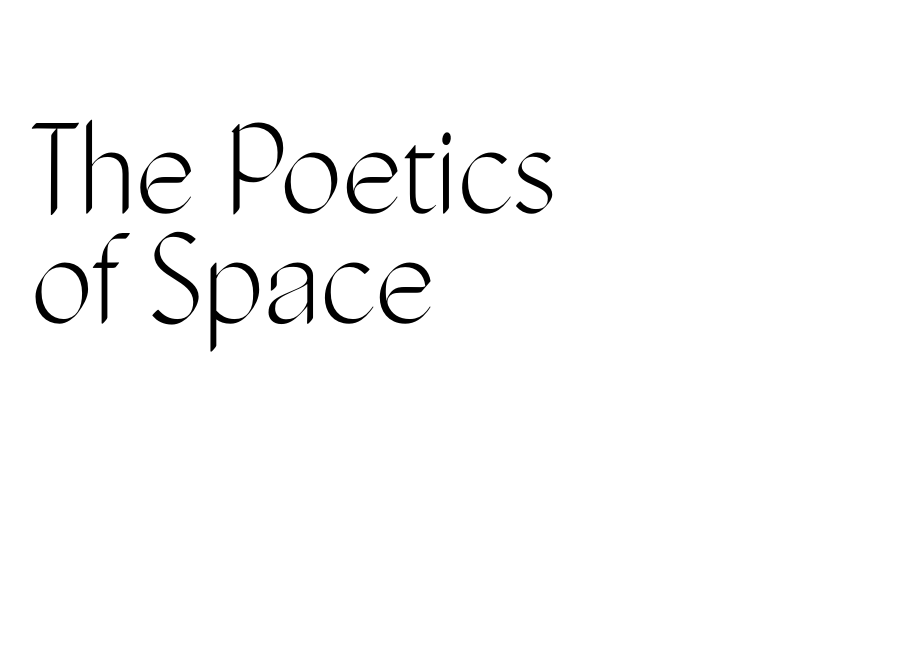
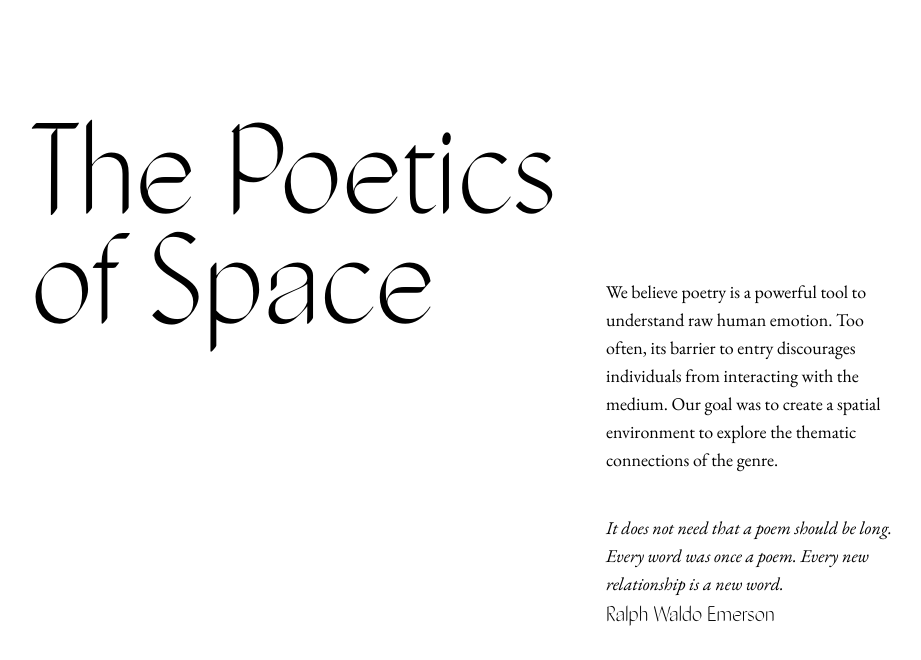
Before and after one commit to applebynj/hackdartmouth2018, a website built with webpack: page index.html in a window 1280 px wide. Shown: the whole page, without its empty margins (98-1019 px from the left). Built offline with nearby package versions, Linux system fonts and the light colour scheme.

Commit message:
add new typeface + intro paragraph

```diff
--- a/index.html
+++ b/index.html
@@ -1,6 +1,7 @@
 <!DOCTYPE html>
 <html>
 	<head>
+		<link href="https://fonts.googleapis.com/css?family=EB+Garamond:400,400i" rel="stylesheet">
 		<meta charset=utf-8>
 		<title>My first three.js app</title>
 		<style>
@@ -53,10 +54,37 @@
 						}
 
 						.home-header__text {
-							font: 200 120px "Frauen", Helvetica;
+							font: 200 120px "Frauen", sans-serif;
 							color: #000000;
 							text-align: left;
 							line-height: 110px;
+						}
+
+						.home__paragraph-container {
+							margin-left: 55vw;
+							margin-top: -70px;
+							width: 300px;
+						}
+
+						.home__quote {
+							margin-left: 55vw;
+							margin-top: 40px;
+							width: 300px;
+							margin-bottom: 0px;
+						}
+
+						.home__quote-attribution {
+							font: 200 20px "Frauen", sans-serif;
+							color: #000000;
+							text-align: left;
+						}
+
+						.home__paragraph {
+							font-family: 'EB Garamond', serif;
+							font-style: normal;
+							font-weight: 400;
+							font-size: 18px;
+							line-height: 28px;
 						}
 
             #instructions {
@@ -84,6 +112,21 @@
             <div id="instructions" class="home-header__container">
                   <div class="home-header__text">The Poetics <br>of Space</div>
             </div>
+						<div class="home__paragraph-container">
+							<div class="home__paragraph">
+								We believe poetry is a powerful tool to understand raw human emotion. Too often, its barrier to entry discourages individuals from interacting with the medium. Our goal was to create a spatial environment to explore the thematic connections of the genre.
+							</div>
+						</div>
+						<div class="home__quote">
+							<div class="home__paragraph">
+								<i>It does not need that a poem should be long. Every word was once a poem. Every new relationship is a new word.</i>
+							</div>
+							<div class="home__quote-attribution">
+								Ralph Waldo Emerson
+							</div>
+						</div>
+
+						</div>
         </div>
         <div id="crosshair"></div>
         <div id="poem" class="info">
```
